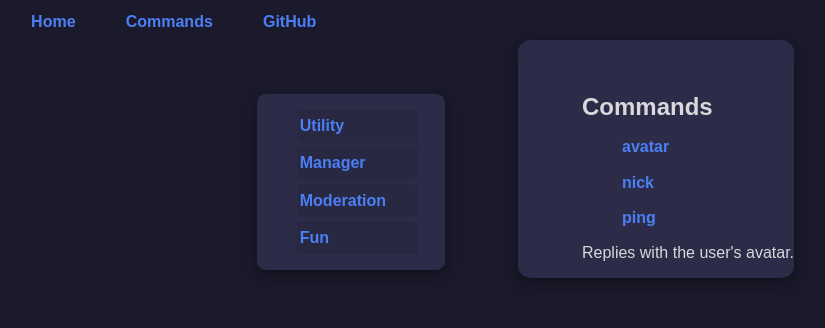
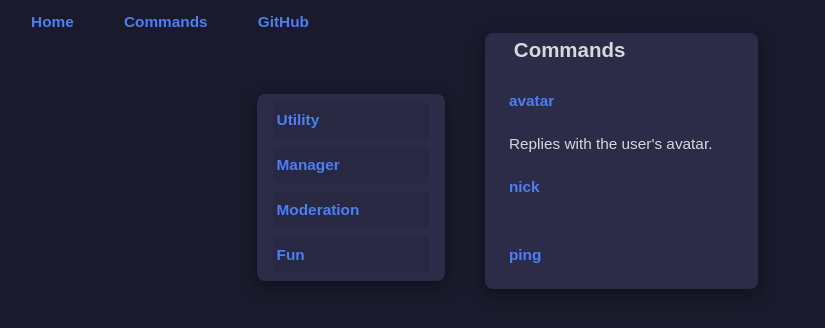
Before and after one commit to Crymepunk/rajikaru.xyz, a Next.js app: page /commands in a window 1280 px wide. Shown: the top 328 px of the page, without its empty margins (7-832 px from the left). Built offline with nearby package versions, Linux system fonts and the light colour scheme.

Commit message:
Finally Fixed Commands Page Layout - Cleaned up CSS a bit - switched to using viewheight and viewwidth for most measurements

```diff
--- a/pages/commands.js
+++ b/pages/commands.js
@@ -43,62 +43,75 @@ export default function commands() {
         }`}
       </style>
       <Navbar />
-      <aside id="utility" className={menuStyles.commandsMenu}>
-        <ul>
-          <li className={menuStyles.list}>
+       <div id="utility" className={menuStyles.commandsMenu}>
+          <div>
+            <div className={menuStyles.list}>
                 <a className={menuStyles.tabbuttons} href="#Utility" onClick={() => utilitymenu()}>Utility</a>
-          </li>
-          <li className={menuStyles.list}>
+            </div>
+            <div className={menuStyles.list}>
                 <a className={menuStyles.tabbuttons} href="#Manager" onClick={() => managermenu()}>Manager</a>
-          </li>
-          <li className={menuStyles.list}>
+              </div>
+              <div className={menuStyles.list}>
                 <a className={menuStyles.tabbuttons} href="#Moderation" onClick={() => moderationmenu()}>Moderation</a>
-          </li>
-          <li className={menuStyles.list}>
+            </div>
+            <div className={menuStyles.list}>
                 <a className={menuStyles.tabbuttons} href="#Fun" onClick={() => funmenu()}>Fun</a>
-          </li>
-        </ul>
-      </aside>
+            </div>
+            </div>
+       </div>
         <div className={menuStyles.commandsList}>
         <div className={menuStyles.header}>Commands</div>
           <div id="commandsList1">
-            <ul>
-              <li className={menuStyles.commandsTop}>avatar</li>
-              <li className={menuStyles.commands}>nick</li>
-              <li className={menuStyles.commands}>ping</li>
-            </ul>
               <div>
-              <p className={menuStyles.commandsDesc}>Replies with the user&apos;s avatar.</p>
+                <div className={menuStyles.commands}>avatar</div>
+                <div className={menuStyles.commandsDesc}>Replies with the user&apos;s avatar.</div>
+                  <br/>
+                <div className={menuStyles.commands}>nick</div>
+                  <br/>
+                <div className={menuStyles.commands}>ping</div>
+                  <br/>
               </div>
             </div>
           <div id="commandsList2" className="invisible">
-          <ul>
-            <li className={menuStyles.commandsTop}>settings</li>
-            <li className={menuStyles.commands}>role</li>
-          </ul>
+            <div>
+              <div className={menuStyles.commands}>settings</div>
+                <br/>
+              <div className={menuStyles.commands}>role</div>
+            </div>
           </div>
           <div id="commandsList3" className="invisible">
-            <p className={menuStyles.commandsTop}>ban</p>
-            <p>balls</p>
+              <div className={menuStyles.commands}>ban</div>
+                <br/>
               <div className={menuStyles.commands}>unban</div>
+                <br/>
               <div className={menuStyles.commands}>kick</div>
+                <br/>
               <div className={menuStyles.commands}>warn</div>
+                <br/>
               <div className={menuStyles.commands}>infractions</div>
+                <br/>
               <div className={menuStyles.commands}>purge</div>
+                <br/>
               <div className={menuStyles.commands}>say</div>
           </div>
           <div id="commandsList4" className="invisible">
-          <ul>
-            <li className={menuStyles.commandsTop}>cuddle</li>
-
-            <li className={menuStyles.commands}>hug</li>
-            <li className={menuStyles.commands}>pat</li>
-            <li className={menuStyles.commands}>slap</li>
-            <li className={menuStyles.commands}>coinflip</li>
-            <li className={menuStyles.commands}>neko</li>
-            <li className={menuStyles.commands}>owoify</li>
-            <li className={menuStyles.commands}>gayrate</li>
-          </ul>
+            <div>
+              <div className={menuStyles.commands}>cuddle</div>
+                <br/>
+              <div className={menuStyles.commands}>hug</div>
+                <br/>
+              <div className={menuStyles.commands}>pat</div>
+                <br/>
+              <div className={menuStyles.commands}>slap</div>
+                <br/>
+              <div className={menuStyles.commands}>coinflip</div>
+                <br/>
+              <div className={menuStyles.commands}>neko</div>
+                <br/>
+              <div className={menuStyles.commands}>owoify</div>
+                <br/>
+              <div className={menuStyles.commands}>gayrate</div>
+            </div>
           </div>
         </div>
     </>
--- a/styles/menu.module.css
+++ b/styles/menu.module.css
@@ -2,8 +2,8 @@
   color: rgb(217, 216, 218);
   font-family: Arial, Helvetica, sans-serif;
   font-weight: bolder;
-  font-size: 150%;
-  margin-top: 25%;
+  font-size: 1.6vw;
+  margin: 2%
 }
 
 .commandsMenu {
@@ -13,31 +13,28 @@
   margin-left: 20%;
   padding-top: 0.01%;
   padding-bottom: 0.01%;
-  border-radius: 5%;
+  border-radius: 1vh;
   box-shadow: 0 4px 8px 0 rgba(0, 0, 0, 0.2), 0 6px 20px 0 rgba(0, 0, 0, 0.19);
   margin-right: 0%;
-}
-
-.list {
-  list-style: none;
+  display: inline-block;
 }
 
 .tabbuttons {
   color: rgb(76, 127, 244);
   text-decoration: none;
   font-family: Arial, Helvetica, sans-serif;
-  font-size: 100%;
+  font-size: 1.2vw;
   font-weight: bold;
   display: block;
   padding: 1% 2%;
-  margin-right: 18%;
-  margin-top: 3%;
-  margin-bottom: 3%;
+  margin-right: 2vh;
+  margin-top: 1vh;
+  margin-bottom: 1vh;
   padding-top: 5%;
   padding-bottom: 5%;
   border-radius: 5%;
   background-color: rgba(0, 0, 0, 0.1);
-
+  margin-left: 2vh;
 }
 
 .tabbuttons:hover {
@@ -48,45 +45,29 @@
 
 .commandsList {
   background-color: #2c2c49;
-  margin-top: 0%;
-  padding-left: 5%;
-  margin-left: 40%;
-  padding-top: 0.01%;
+  margin-left: 5vh;
+  padding-left: 3vh;
   padding-bottom: 0.01%;
-  border-radius: 5%;
+  border-radius: 1vh;
   box-shadow: 0 4px 8px 0 rgba(0, 0, 0, 0.2), 0 6px 20px 0 rgba(0, 0, 0, 0.19);
-  position: absolute;
-  top: 5%;
+  display: inline-block;
+}
+.commandsDesc {
+  color: rgb(217, 216, 218);
+  font-family: Arial, Helvetica, sans-serif;
+  display: inline-block;
+  font-size: 1.2vw;
 }
 
 .commands {
   color: rgb(76, 127, 244);
   text-decoration: none;
   font-family: Arial, Helvetica, sans-serif;
-  font-size: 100%;
+  font-size: 1.2vw;
   font-weight: bold;
-  display: block;
+  display: inline-block;
   margin-right: 18%;
   margin-top: 10%;
   margin-bottom: 10%;
   border-radius: 5%;
 }
-
-.commandsTop {
-  color: rgb(76, 127, 244);
-  text-decoration: none;
-  font-family: Arial, Helvetica, sans-serif;
-  font-size: 100%;
-  font-weight: bold;
-  display: block;
-  margin-top: 10%;
-  margin-bottom: 10%;
-  border-radius: 5%;
-}
-
-.commandsDesc {
-  color: rgb(217, 216, 218);
-  top: 5%;
-  right: 20%;
-  font-family: Arial, Helvetica, sans-serif;
-}
--- a/styles/navbar.module.css
+++ b/styles/navbar.module.css
@@ -8,7 +8,7 @@
   padding: 1% 2%;
   text-align: center;
   text-decoration: none;
-  font-size: 100%;
+  font-size: 1.2vw;
   outline: none;
   font-family: Arial, Helvetica, sans-serif;
   font-weight: bold;
```
Also changed, not shown: 1 other file (tests, documents, lock files or other folders). Lines whose indentation alone changed are shown as unchanged.
